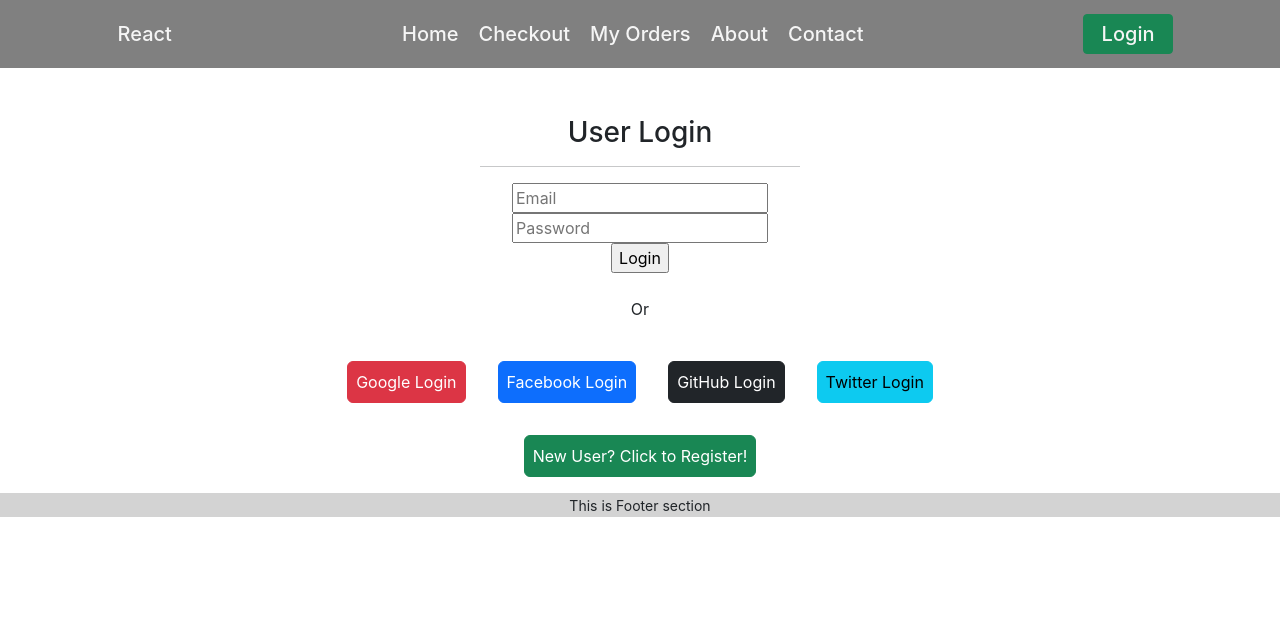
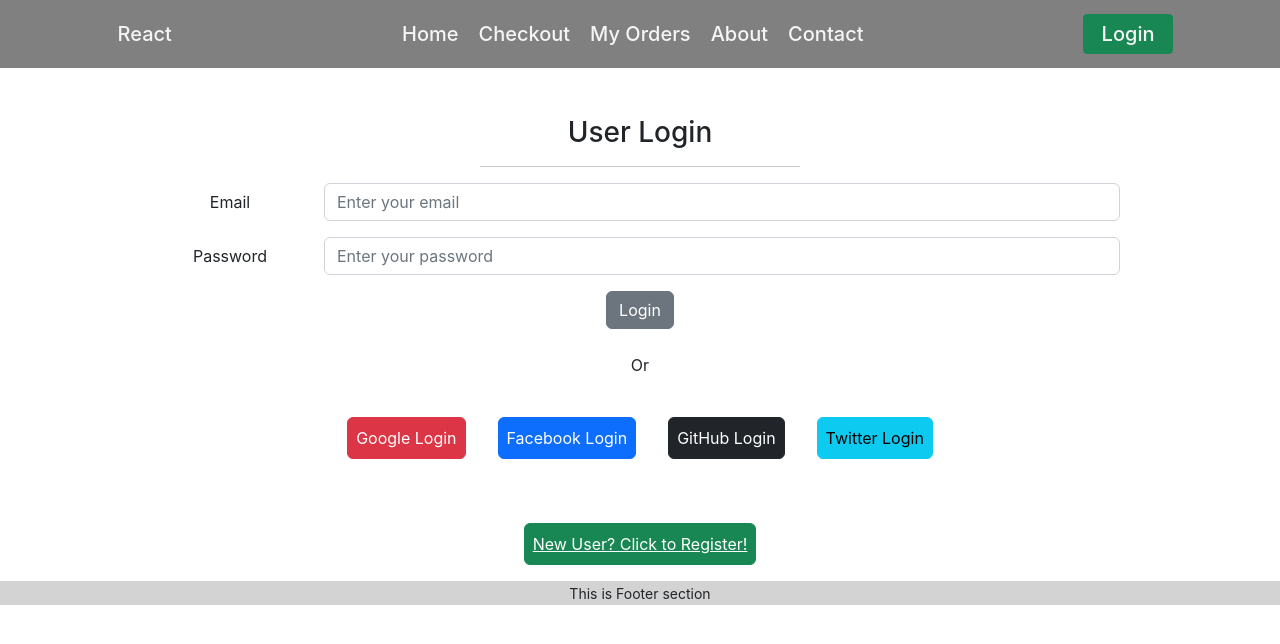
Before and after one commit to Sharif-00112/react-router-firebase-authentication, a React (Create React App) app: page /login in a window 1280 px wide. Shown: the top 644 px of the page. Built offline with nearby package versions, Linux system fonts and the light colour scheme; no server answers.

Commit message:
login-register form

```diff
--- a/src/components/Login/Login.js
+++ b/src/components/Login/Login.js
@@ -4,7 +4,7 @@ import useAuth from '../../hooks/useAuth';
 
 const Login = () => {
     //destructuring hooks
-    const {signInUsingGoogle, signInUsingGithub, signInUsingFacebook, signInUsingTwitter, user} = useAuth();
+    const {signInUsingGoogle, signInUsingGithub, signInUsingFacebook, signInUsingTwitter, user, error} = useAuth();
 
     return (
         <div>
@@ -17,13 +17,22 @@ const Login = () => {
 
             { !user.email ?
                 <div className="">
-                    <form action="">
-                        <input type="email" placeholder='Email'/>
-                        <br />
-                        <input type="password" placeholder='Password'/>
-                        <br />
-                        <input type="submit" value='Login'/>
-                    </form>
+                    <form className='w-75 mx-auto'>
+                        <div className="row mb-3">
+                            <label for="inputEmail3" className="col-sm-2 col-form-label">Email</label>
+                            <div className="col-sm-10">
+                            <input type="email" className="form-control" id="inputEmail3" placeholder='Enter your email' required/>
+                            </div>
+                        </div>
+                        <div className="row mb-3">
+                            <label for="inputPassword3" className="col-sm-2 col-form-label">Password</label>
+                            <div className="col-sm-10">
+                            <input type="password" className="form-control" id="inputPassword3" placeholder='Enter your password' required/>
+                            </div>
+                        </div>
+                        <button type="submit" className="btn btn-secondary">Login</button>
+                        </form>
+
 
                     <p className='m-4'>Or</p>
 
@@ -36,7 +45,10 @@ const Login = () => {
                     <button onClick={signInUsingTwitter} className='btn btn-info p-2 m-3'>Twitter Login</button>
 
                     <br />
-                    <button className='btn btn-success p-2 m-3'><Link className='text-decoration-none text-white' to="/register">New User? Click to Register!</Link></button>
+                    <h5>{error}</h5>
+                    <br />
+
+                    <button className='btn btn-success p-2 m-3'><Link className='text-decoration-none text-white' to="/register"><u>New User? Click to Register!</u></Link></button>
                 </div>
                 :
                 <div className="mb-5">
--- a/src/components/Register/Register.js
+++ b/src/components/Register/Register.js
@@ -6,19 +6,41 @@ const Register = () => {
         <div>
             <h3 className='pt-5'>New user Registration</h3> <hr className='w-25 mx-auto'/>
 
-            <form action="">
-                <input type="text" placeholder='Name'/>
-                <br />
-                <input type="email" placeholder='Email'/>
-                <br />
-                <input type="password" placeholder='Password'/>
-                <br />
-                <input type="password" placeholder='Repeat Password'/>
-                <br />
-                <input type="submit" value='Register'/>
-            </form>
+            <form className='w-75 mx-auto'>
+                <div className="row mb-3">
+                    <label for="inputEmail3" className="col-sm-2 col-form-label">Email</label>
+                    <div className="col-sm-10">
+                    <input type="email" className="form-control" id="inputEmail3" placeholder='Enter a valid email' required/>
+                    </div>
+                </div>
+                <div className="row mb-3">
+                    <label for="inputPassword3" className="col-sm-2 col-form-label">Password</label>
+                    <div className="col-sm-10">
+                    <input type="password" className="form-control" id="inputPassword3" placeholder='Choose a strong password' required/>
+                    </div>
+                </div>
+                <div className="row mb-3">
+                    <label for="inputPassword3" className="col-sm-2 col-form-label">Confirm Password</label>
+                    <div className="col-sm-10">
+                    <input type="password" className="form-control" id="inputPassword3" placeholder='Re-type password to confirm' required/>
+                    </div>
+                </div>
+
+                <div className="row mb-3">
+                    <div className="col-sm-10 offset-sm-2">
+                    <div className="form-check">
+                        <input className="form-check-input mx-auto" type="checkbox" id="gridCheck1" required/>
+                        <label className="form-check-label" for="gridCheck1">
+                        Accept terms and conditions*
+                        </label>
+                    </div>
+                    </div>
+                </div>
+                <button type="submit" className="btn btn-secondary">Sign in</button>
+                </form>
+
             <br />
-            <button className='btn btn-success p-2 m-3'><Link className='text-decoration-none text-white' to="/login">Already registered? Click to Login!</Link></button>
+            <button className='btn btn-success p-2 m-3'><Link className='text-decoration-none text-white' to="/login"><u>Already registered? Click to Login!</u></Link></button>
 
         </div>
     );
--- a/src/hooks/useFirebase.js
+++ b/src/hooks/useFirebase.js
@@ -80,7 +80,7 @@ const useFirebase = () =>{
 
     const signInUsingTwitter = () =>{
       console.log('Twitter login coming soon...');
-
+      alert('Twitter Login will be added later...');
     };
 
     const customLogin = (email, password) =>{
```
